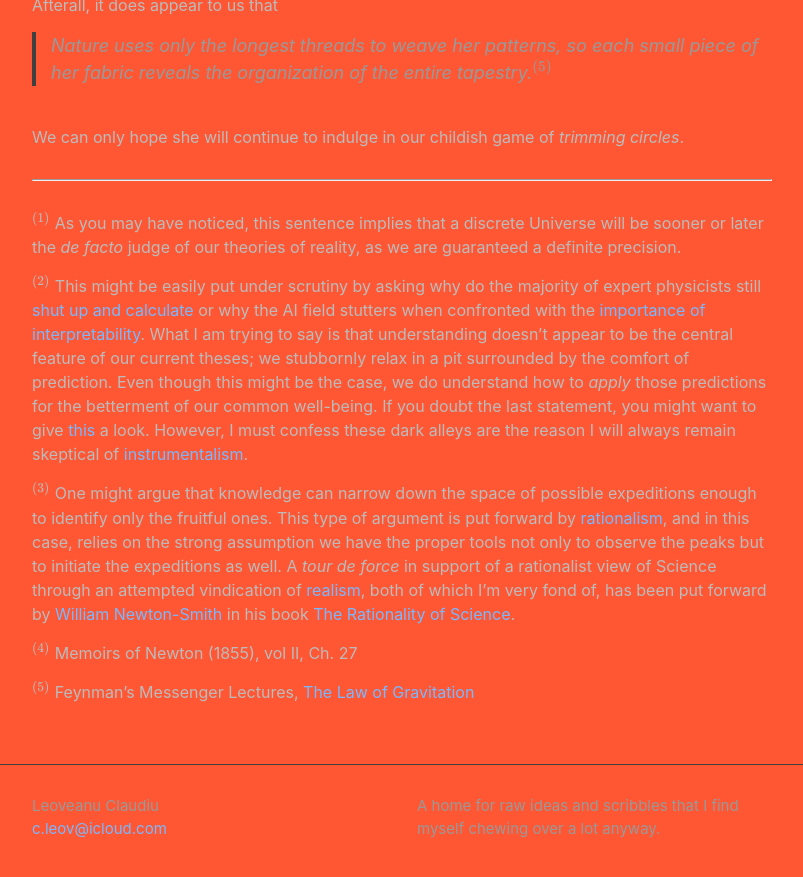
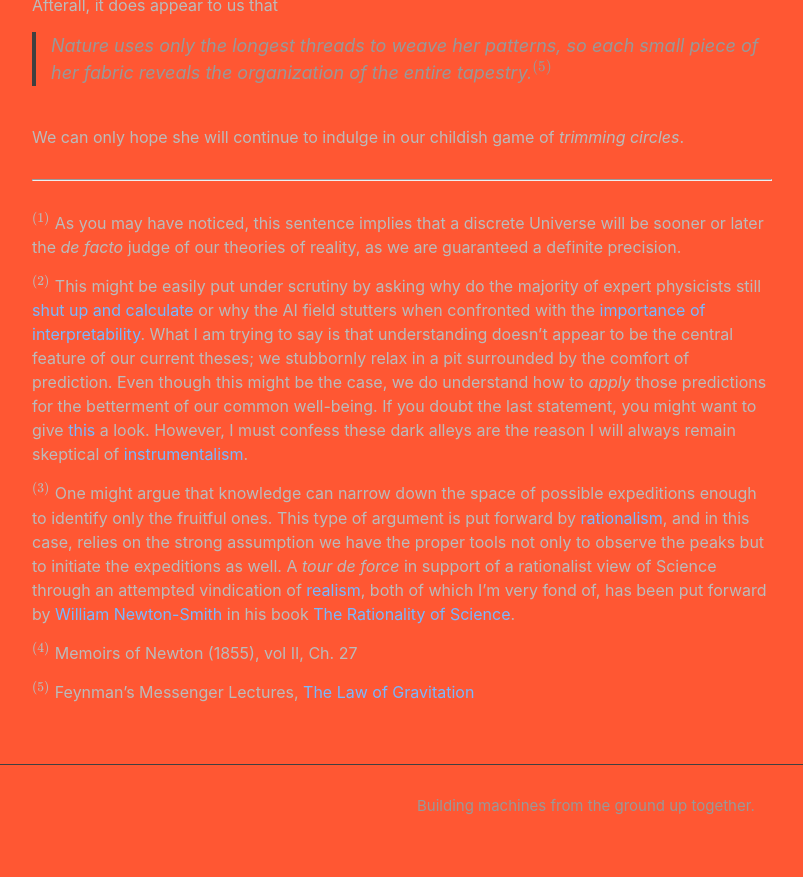
Before and after one commit to MrRSquared/MrRSquared.github.io, a Jekyll site: the page built from _posts/2021-08-22-what-is-science.md, in a window 1280 px wide and 900 px high, scrolled down 4937 px. Shown: the top 877 px of the window, without its empty margins (238-1041 px from the left). Built offline with Jekyll 4.4.1, drawn with Linux system fonts in a browser that asks for light colours; nearby versions of some CDN libraries; some of the changed text lies outside the part shown.

Commit message:
Update _config.yml

```diff
--- a/_config.yml
+++ b/_config.yml
@@ -1,15 +1,30 @@
-title: Trimming Circles
-author:
-  name: Leoveanu Claudiu
-  email: c.leov@icloud.com
-description: > # this means to ignore newlines until "show_excerpts:"
-  A home for raw ideas and scribbles that I find myself chewing over a lot anyway.
+title: "Oscats 2022 Build Blog"
+author: "Oscat Students and Mentors"
+description: "Building machines from the ground up together." # This will show up in places like twitter, linkedin, etc, if you share your sites url as a post.
 
+# Email / Social media user names used by the minima theme:
+# All of these are optional and can be removed or commented out
+email: "frc6762@gmail.com"
+#twitter_username: "twitteruser"
+github_username: "Oscats"
+#linkedin_username: "linkedinuser"
+#facebook_username: username
+#flickr_username: username
+#instagram_username: username
+#pinterest_username: username
+#youtube_username: username
+#googleplus_username: +username
+TheBlueAlliance_username: "Oscats"
+
+
+#############################################################################################################
 show_excerpts: false # set to true to show excerpts on the homepage
 
 minima:
   date_format: "%b %-d, %Y"
   skin: dark
+
+  rss: rss
 
 kramdown:
   math_engine: katex
```
